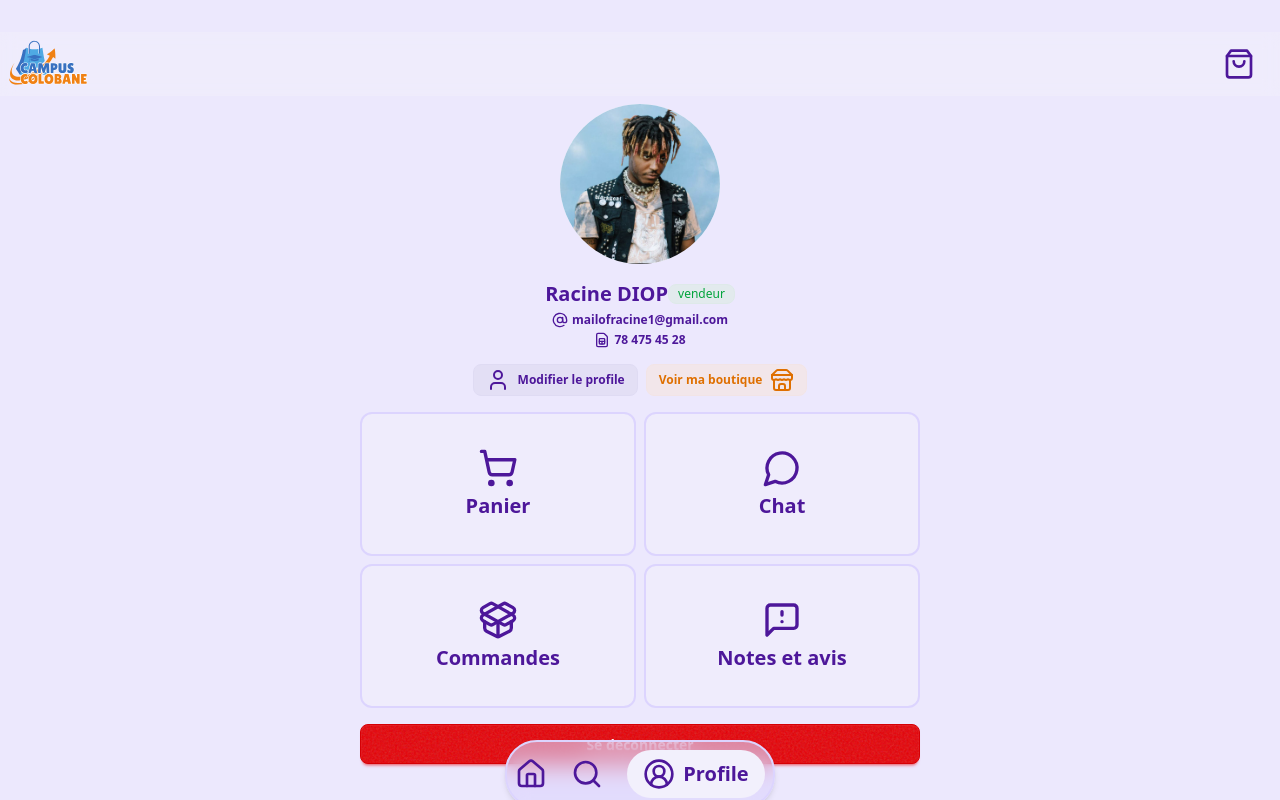
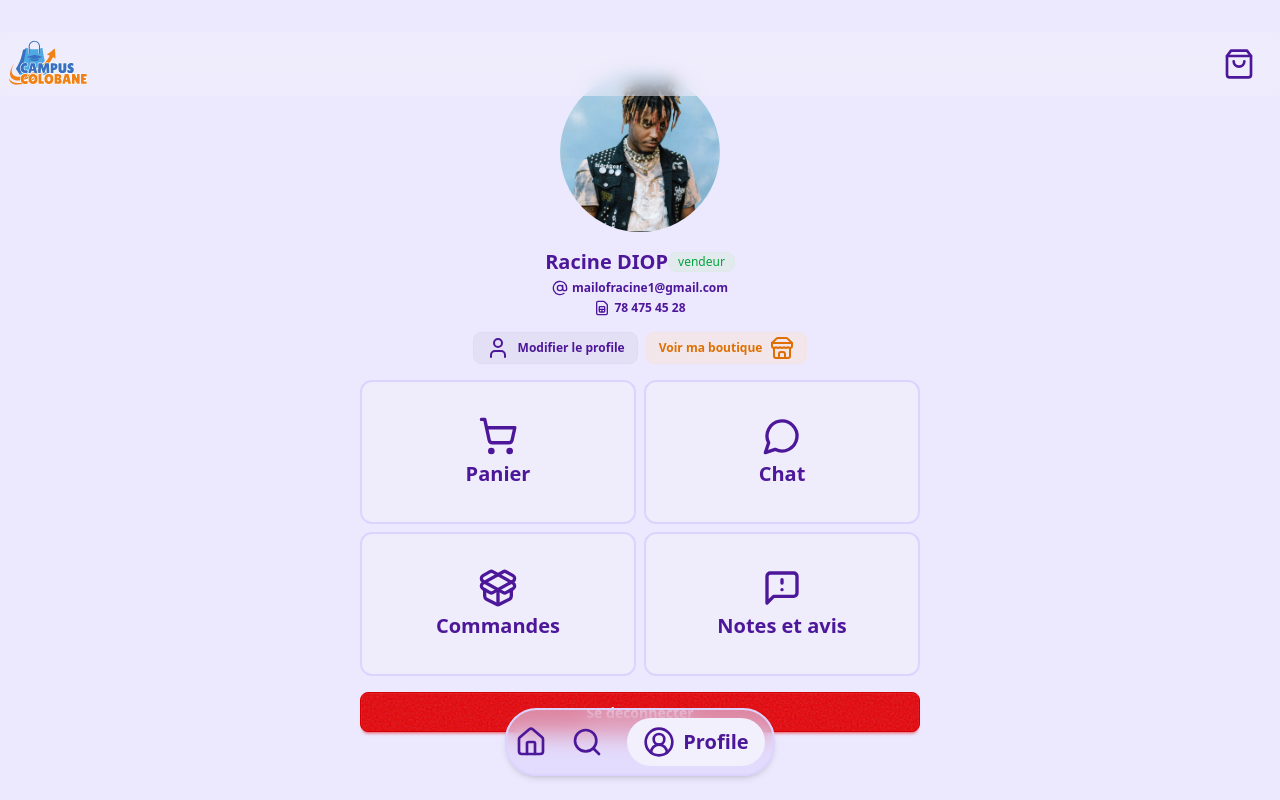
Before and after one commit to tugnodev/cc-frontend, a SvelteKit app: page /market/profile in a window 1280 px wide. Built offline with nearby package versions, Linux system fonts and the light colour scheme.

Commit message:
margintop fix

```diff
--- a/src/routes/+layout.svelte
+++ b/src/routes/+layout.svelte
@@ -3,6 +3,6 @@
     import "../app.css";
 </script>
 
-<main class="w-full h-screen pt-8 bg-base-200">
+<main class="w-full h-screen bg-base-200">
     {@render children()}
 </main>
--- a/src/routes/market/+layout.svelte
+++ b/src/routes/market/+layout.svelte
@@ -9,7 +9,7 @@
 <main
     class="w-full h-screen items-center justify-start flex flex-col fixed z-0 bg-base-200"
 >
-    <div class="flex absolute z-30 top-0 w-full">
+    <div class="flex absolute z-30 mt-8 top-0 w-full">
         <Header />
     </div>
     <div class="overflow-scroll no-scrollbar w-full h-full">
--- a/src/routes/shop/+layout.svelte
+++ b/src/routes/shop/+layout.svelte
@@ -7,9 +7,9 @@
 </script>
 
 <main
-    class="w-full h-screen items-center justify-start flex flex-col fixed z-0 bg-base-200"
+    class="w-full h-full items-center justify-start flex flex-col fixed z-0 bg-base-200"
 >
-    <div class="flex absolute z-30 top-0 w-full">
+    <div class="flex absolute z-30 mt-8 top-0 w-full">
         <HeaderShop />
     </div>
     <div class="overflow-scroll no-scrollbar w-full h-full">
```
